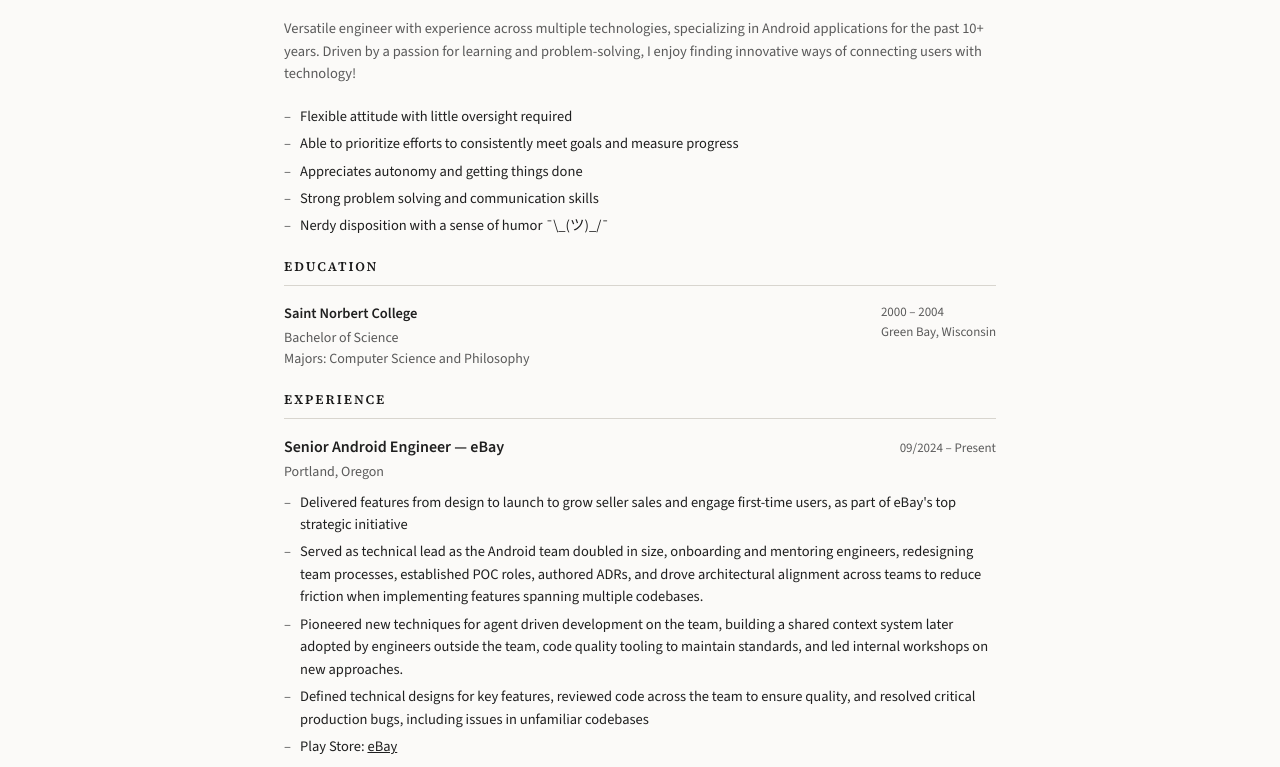
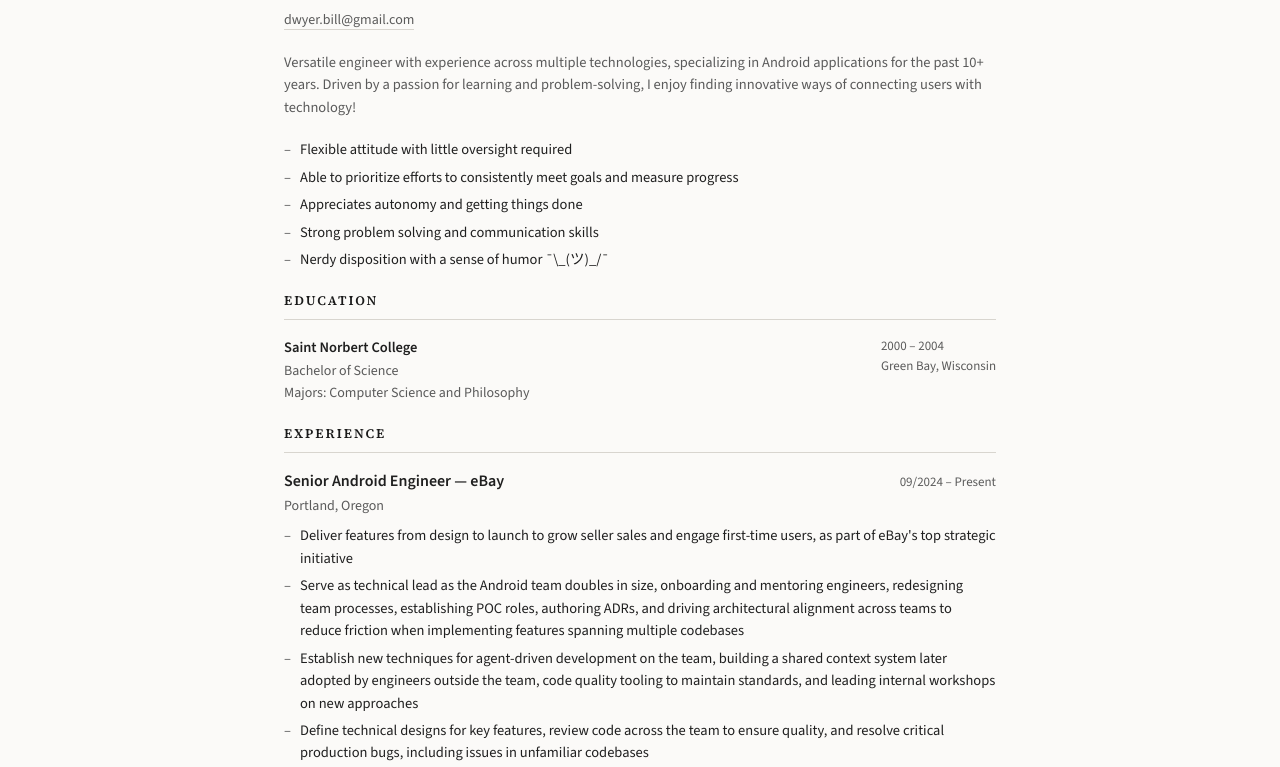
Before and after one commit to AtlasRider/billdwyer.dev, a plain HTML site: page index.html in a window 1280 px wide. Shown: the part 185-952 px from the top of the page. Drawn offline with nearby package versions, Linux system fonts and the light colour scheme.

Commit message:
Add email contact and switch eBay role to present tense
Synced from updated Bill-Dwyer_Resume.md in ../job-resume.

```diff
--- a/index.html
+++ b/index.html
@@ -256,6 +256,7 @@
   <header>
     <h1>Bill Dwyer</h1>
     <div class="title">Senior Android Engineer</div>
+    <div class="contact"><span><a href="mailto:dwyer.bill@gmail.com">dwyer.bill@gmail.com</a></span></div>
   </header>
 
   <section class="intro-section">
@@ -293,10 +294,10 @@
       </div>
       <div class="job-company">Portland, Oregon</div>
       <ul class="bullets">
-        <li>Delivered features from design to launch to grow seller sales and engage first-time users, as part of eBay's top strategic initiative</li>
-        <li>Served as technical lead as the Android team doubled in size, onboarding and mentoring engineers, redesigning team processes, established POC roles, authored ADRs, and drove architectural alignment across teams to reduce friction when implementing features spanning multiple codebases.</li>
-        <li>Pioneered new techniques for agent driven development on the team, building a shared context system later adopted by engineers outside the team, code quality tooling to maintain standards, and led internal workshops on new approaches.</li>
-        <li>Defined technical designs for key features, reviewed code across the team to ensure quality, and resolved critical production bugs, including issues in unfamiliar codebases</li>
+        <li>Deliver features from design to launch to grow seller sales and engage first-time users, as part of eBay's top strategic initiative</li>
+        <li>Serve as technical lead as the Android team doubles in size, onboarding and mentoring engineers, redesigning team processes, establishing POC roles, authoring ADRs, and driving architectural alignment across teams to reduce friction when implementing features spanning multiple codebases</li>
+        <li>Establish new techniques for agent-driven development on the team, building a shared context system later adopted by engineers outside the team, code quality tooling to maintain standards, and leading internal workshops on new approaches</li>
+        <li>Define technical designs for key features, review code across the team to ensure quality, and resolve critical production bugs, including issues in unfamiliar codebases</li>
         <li>Play Store: <a href="https://play.google.com/store/apps/details?id=com.ebay.mobile">eBay</a></li>
       </ul>
     </div>
```
Also changed, not shown: resume.json (+5 -4 lines), 1 other file.
